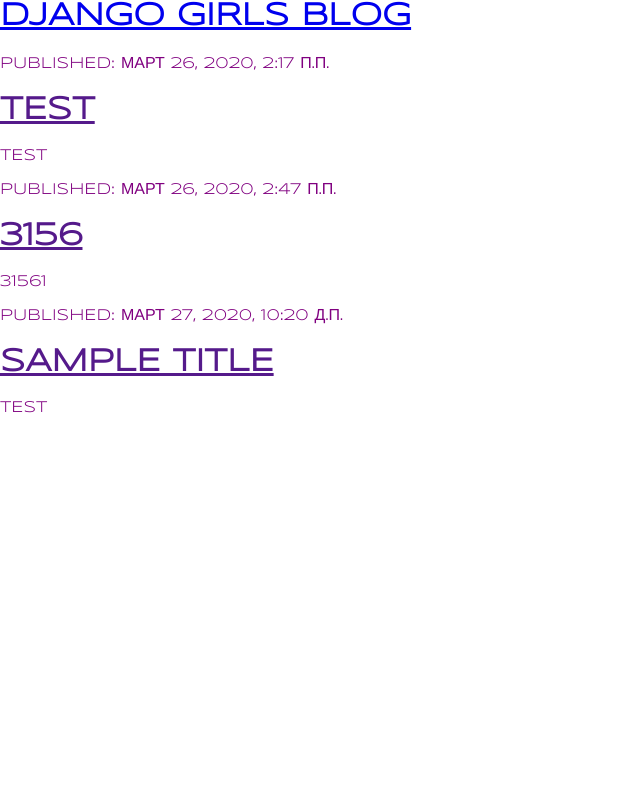
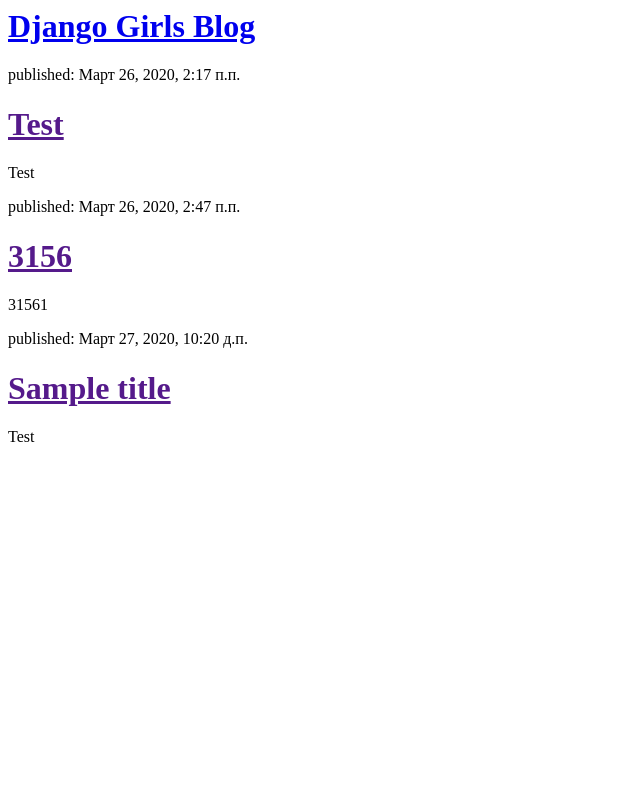
Before and after one commit to NikitaEgorychev/my-first-blog, a Django app: page / in a window 1280 px wide. Shown: the whole page, without its empty margins (0-640 px from the left). Run offline with Django 3.2, Linux system fonts and the light colour scheme; data comes from the database, SQL or seed files in the repository.

Commit message:
Changed the HTML for the site.

```diff
--- a/blog/templates/blog/post_list.html
+++ b/blog/templates/blog/post_list.html
@@ -15,20 +15,4 @@
     </div>
 {% endfor %}
     </body>
-
-    <style type="text/css">
-	@import url("https://fonts.googleapis.com/css?family=Syncopate");
-
-html, body {
-  -webkit-font-smoothing: antialiased;
-  font-family: 'Syncopate', Helvetica, Arial;
-	text-transform: uppercase;
-	margin: 0;
-	height: 100%;
-	width: 100%;
-	display: table;
-	color: purple;
-}
-</style>
-
 </html>
```
